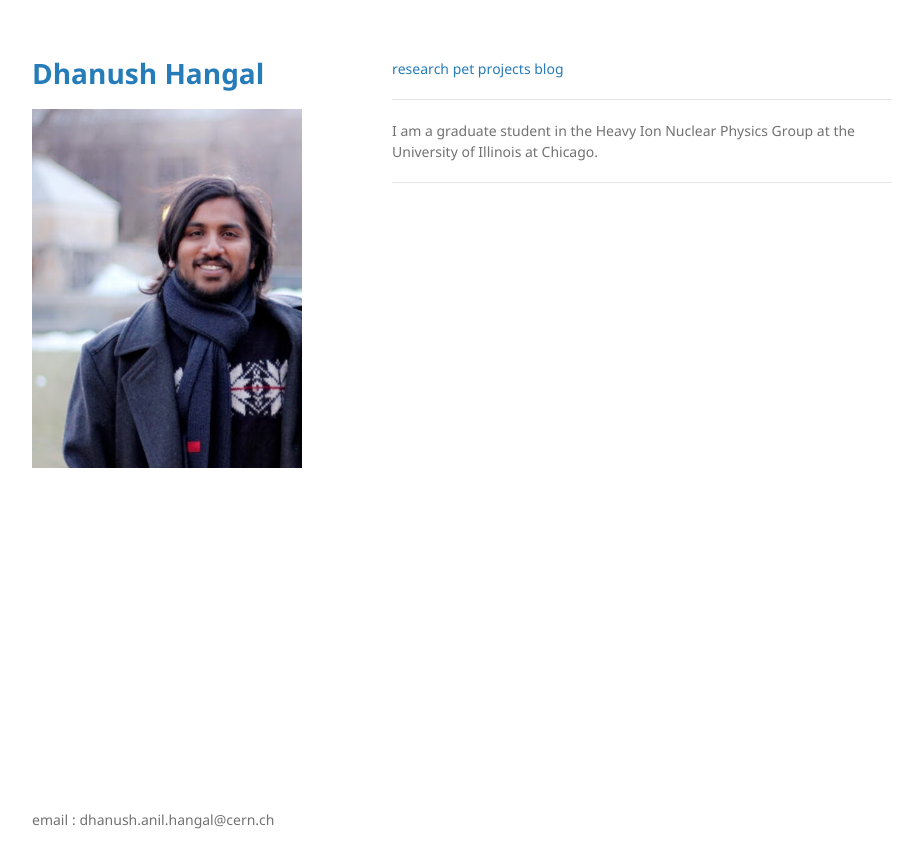
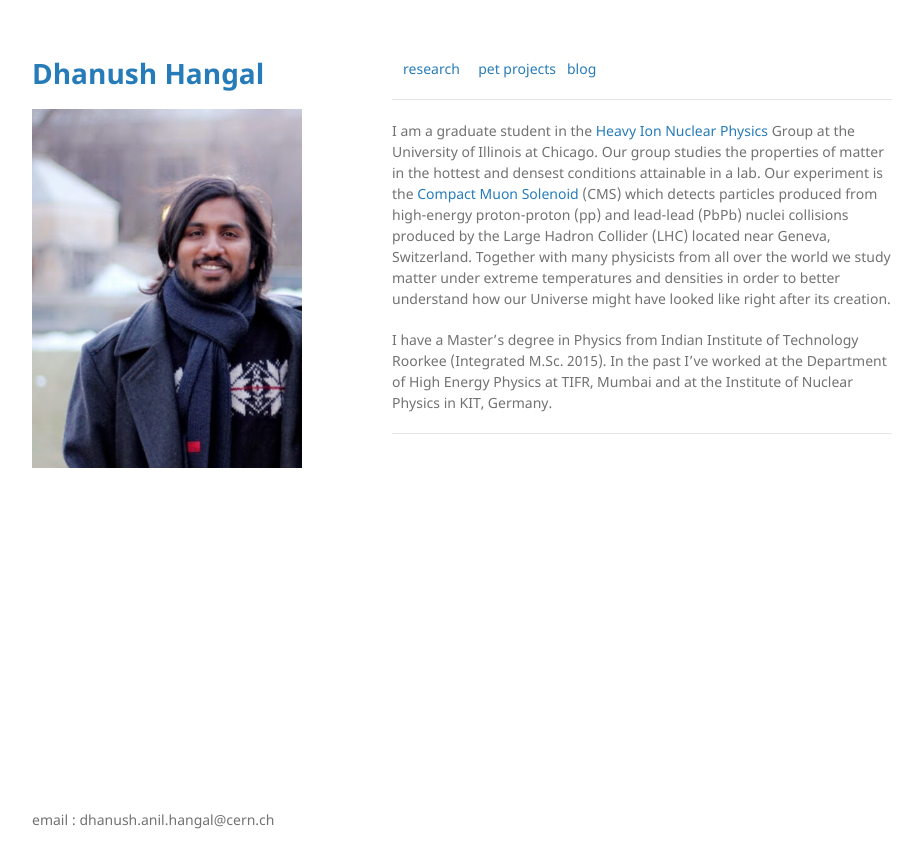
Before and after one commit to dhanushhangal/dhanushhangal.github.io, a Jekyll site: the page built from index.md, in a window 1280 px wide. Shown: the top 868 px of the page, without its empty margins (178-1101 px from the left). Built offline with Jekyll 4.4.1, drawn with Linux system fonts in a browser that asks for light colours; the repository's description, which GitHub fills in, is left out.

Commit message:
Update index.md

```diff
--- a/index.md
+++ b/index.md
@@ -2,19 +2,12 @@
 layout: default
 ---
 
-  [research](./another-page.html)    [pet projects](./another-page.html)    [blog](./another-page.html)
+&nbsp; &nbsp;[research](./another-page.html) &nbsp; &nbsp; [pet projects](./another-page.html)&nbsp; &nbsp;[blog](./another-page.html)
 
 * * *
 
-I am a graduate student in the Heavy Ion Nuclear Physics Group at the University of Illinois at Chicago.
+I am a graduate student in the [Heavy Ion Nuclear Physics](./http://starcluster.phy.uic.edu//twiki/bin/view/Main/WebHome) Group at the University of Illinois at Chicago. Our group studies the properties of matter in the hottest and densest conditions attainable in a lab. Our experiment is the [Compact Muon Solenoid](./https://cms.cern/tags/heavy-ions)  (CMS) which detects particles produced from high-energy proton-proton (pp) and lead-lead (PbPb) nuclei collisions produced by the Large Hadron Collider (LHC) located near Geneva, Switzerland. Together with many physicists from all over the world we study matter under extreme temperatures and densities in order to better understand how our Universe might have looked like right after its creation.
 
-
-
-
-
-
-
-
-
+I have a Master's degree in Physics from Indian Institute of Technology Roorkee (Integrated M.Sc. 2015). In the past I've worked at the Department of High Energy Physics at TIFR, Mumbai and at the Institute of Nuclear Physics in KIT, Germany.
 
 * * *
```
